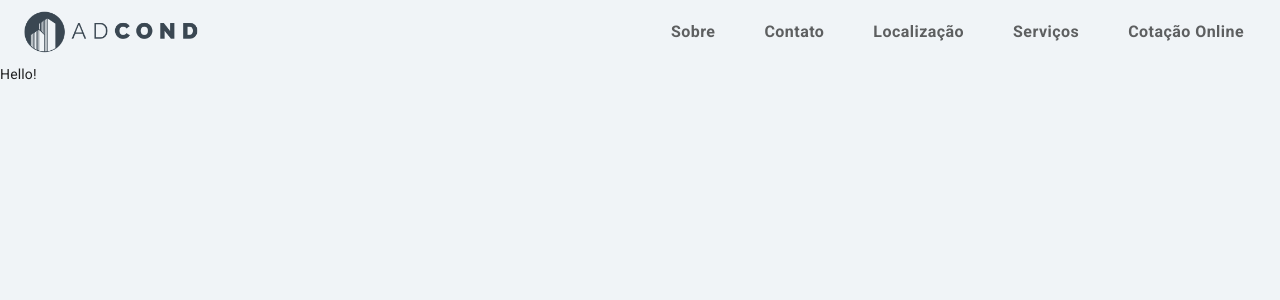
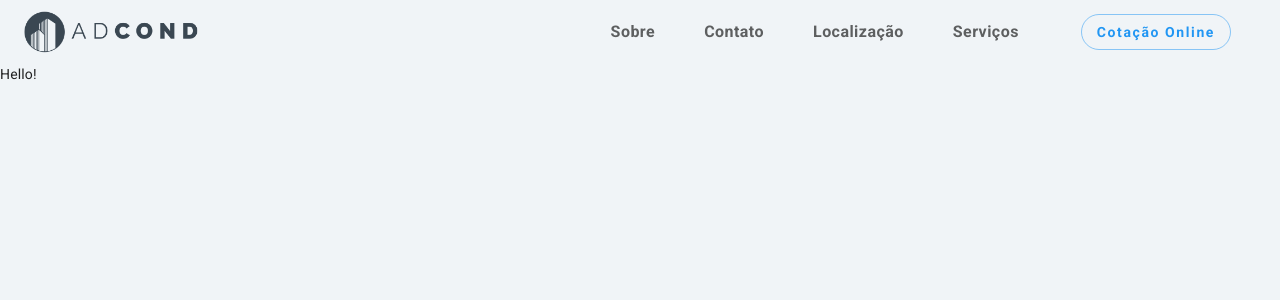
Before and after one commit to wscatao/adcond-adm, a React (Create React App) app: page / in a window 1280 px wide. Shown: the top 300 px of the page. Built offline with nearby package versions, Linux system fonts and the light colour scheme.

Commit message:
Using Buttons

```diff
--- a/src/components/ui/Header.jsx
+++ b/src/components/ui/Header.jsx
@@ -4,6 +4,7 @@ import Toolbar from '@material-ui/core/Toolbar';
 import useScrollTrigger from '@material-ui/core/useScrollTrigger';
 import Tabs from '@material-ui/core/Tabs';
 import Tab from '@material-ui/core/Tab';
+import Button from '@material-ui/core/Button';
 import { makeStyles } from '@material-ui/core/styles';
 
 import logo from '../../assets/logotipo-alpha.png';
@@ -35,6 +36,11 @@ const useStyles = makeStyles((theme) => ({
     ...theme.typography.tab,
     minWidth: 10,
     marginLeft: "25px"
+  },
+  button: {
+    ...theme.typography.outlinedButton,
+    marginLeft: "50px",
+    marginRight: "25px",
   }
 }));
 
@@ -52,8 +58,8 @@ export default function Header(props) {
               <Tab className={classes.tab} label="Contato" />
               <Tab className={classes.tab} label="Localização" />
               <Tab className={classes.tab} label="Serviços" />
-              <Tab className={classes.tab} label="Cotação Online" />
             </Tabs>
+            <Button variant="outlined" color="secondary" className={classes.button}>Cotação Online</Button>
           </Toolbar>
         </AppBar>
       </ElevationScroll>
--- a/src/components/ui/Theme.js
+++ b/src/components/ui/Theme.js
@@ -1,22 +1,18 @@
 import { createMuiTheme } from '@material-ui/core/styles';
 
-const texto = '#4F6272';
-const claro = '#8A99A6';
+// const texto = '#4F6272';
+// const claro = '#8A99A6';
 const background = '#F0F4F7';
 const destaque = '#2196F3';
-const destaqueHover = '#1A76BF';
+// const destaqueHover = '#1A76BF';
 
 export default createMuiTheme({
   palette: {
-    common: {
-      texto: `${texto}`,
-      claro: `${claro}`,
-      background: `${background}`,
-      destaque: `${destaque}`,
-      destaqueHover: `${destaqueHover}`
+    primary: {
+      main: `${background}`
     },
-    primary: {
-      main: `${background}`,
+    secondary: {
+      main: `${destaque}`
     },
     background: {
       default: `${background}`
@@ -27,6 +23,12 @@ export default createMuiTheme({
       textTransform: "none",
       fontWeight: 700,
       fontSize: "1rem",
+    },
+    outlinedButton: {
+      borderRadius: "50px",
+      textTransform: "none",
+      fontWeight: "700",
+      letterSpacing: "0.1rem"
     }
   }
 });
```
